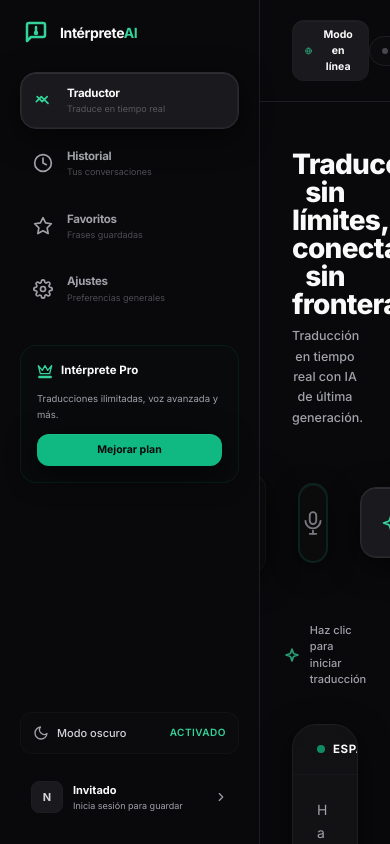
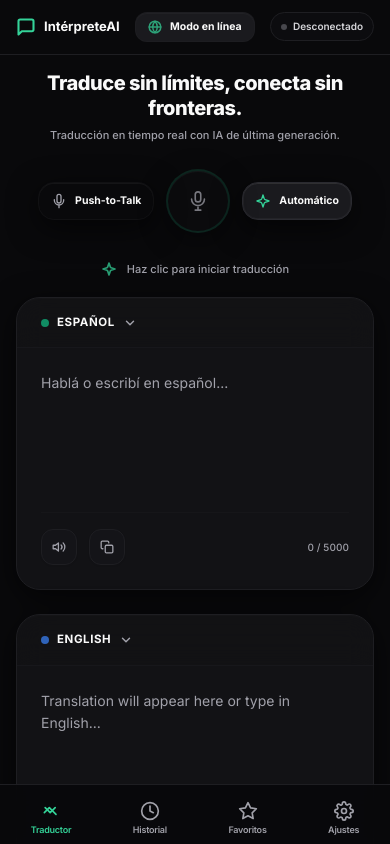
Before and after one commit to cristborrero/interprete-ai, a Next.js app: page / in a window 390 px wide. Built offline with nearby package versions, Linux system fonts and the light colour scheme.

Commit message:
feat: make layout fully responsive — mobile bottom tab bar, icon-only tablet sidebar, responsive sizing across all breakpoints

```diff
--- a/src/components/InterpreterApp.tsx
+++ b/src/components/InterpreterApp.tsx
@@ -203,22 +203,22 @@
     : 'text-text-muted hover:text-text-secondary transition-colors font-medium'
 
   return (
-    <div className="flex h-screen w-screen overflow-hidden bg-surface text-text-primary">
+    <div className="flex h-[100dvh] w-screen overflow-hidden bg-surface text-text-primary">
 
       {/* ========================================================= */}
       {/* ── COLUMNA 1: SIDEBAR DE NAVEGACIÓN IZQUIERDO ─────────────── */}
       {/* ========================================================= */}
-      <aside className="w-[260px] border-r border-border bg-surface-DEFAULT flex flex-col justify-between p-5 select-none shrink-0 z-20">
+      <aside className="hidden md:flex w-[60px] lg:w-[260px] border-r border-border bg-surface-DEFAULT flex-col justify-between py-5 px-2 lg:px-5 select-none shrink-0 z-20">
         <div className="space-y-7">
 
           {/* Logo Corporativo */}
-          <div className="flex items-center gap-3 px-1">
-            <svg className="w-6 h-6 text-emerald-400" viewBox="0 0 24 24" fill="none" stroke="currentColor" strokeWidth="2.5" strokeLinecap="round" strokeLinejoin="round">
+          <div className="flex items-center gap-3 px-1 justify-center lg:justify-start">
+            <svg className="w-6 h-6 text-emerald-400 shrink-0" viewBox="0 0 24 24" fill="none" stroke="currentColor" strokeWidth="2.5" strokeLinecap="round" strokeLinejoin="round">
               <path d="M21 15a2 2 0 0 1-2 2H7l-4 4V5a2 2 0 0 1 2-2h14a2 2 0 0 1 2 2z" />
               <path d="M12 7v5" />
               <path d="M12 12a1 1 0 1 0 0 2 1 1 0 0 0 0-2z" />
             </svg>
-            <span className="text-[14px] font-bold text-text-primary tracking-tight">
+            <span className="hidden lg:block text-[14px] font-bold text-text-primary tracking-tight">
               Intérprete<span className="text-emerald-400">AI</span>
             </span>
           </div>
@@ -274,8 +274,8 @@
             />
           </nav>
 
-          {/* Premium Pro Box */}
-          <div className="p-4 rounded-2xl border border-emerald-500/10 bg-emerald-950/5 space-y-3">
+          {/* Premium Pro Box — solo visible en desktop */}
+          <div className="hidden lg:block p-4 rounded-2xl border border-emerald-500/10 bg-emerald-950/5 space-y-3">
             <div className="flex items-center gap-2">
               <svg className="w-4 h-4 text-emerald-400" viewBox="0 0 24 24" fill="none" stroke="currentColor" strokeWidth="2" strokeLinecap="round" strokeLinejoin="round">
                 <path d="M2 4l3 12h14l3-12-6 7-4-7-4 7-6-7z" />
@@ -293,7 +293,7 @@
         </div>
 
         {/* Footer del Sidebar */}
-        <div className="space-y-4">
+        <div className="hidden lg:flex flex-col space-y-4">
           {/* Selector de Modo Oscuro */}
           <div className="flex items-center justify-between p-3 rounded-xl border border-border/40 bg-surface-1/30">
             <div className="flex items-center gap-2">
@@ -331,7 +331,14 @@
       <main className="flex-1 flex flex-col h-full overflow-hidden bg-surface relative z-10">
 
         {/* Barra superior de estado */}
-        <header className="flex items-center justify-between px-8 py-5 border-b border-border shrink-0 select-none">
+        {/* Mobile logo — only rendered inside header on mobile */}
+        <header className="flex items-center justify-between px-4 md:px-8 py-3 md:py-5 border-b border-border shrink-0 select-none">
+          <div className="flex md:hidden items-center gap-2">
+            <svg className="w-5 h-5 text-emerald-400" viewBox="0 0 24 24" fill="none" stroke="currentColor" strokeWidth="2.5" strokeLinecap="round" strokeLinejoin="round">
+              <path d="M21 15a2 2 0 0 1-2 2H7l-4 4V5a2 2 0 0 1 2-2h14a2 2 0 0 1 2 2z" />
+            </svg>
+            <span className="text-[13px] font-bold text-text-primary">IntérpreteAI</span>
+          </div>
           <div className="flex items-center gap-3">
             {!isActive && (
               <button
@@ -359,33 +366,33 @@
             )}
           </div>
 
-          <div className="flex items-center gap-3.5">
+          <div className="flex items-center gap-2 md:gap-3.5">
             {/* Botón sutil de Terminar Consulta (Desconexión) */}
             {isActive && (
               <button
                 onClick={stopSession}
-                className="px-3.5 py-1.8 rounded-xl border border-red-500/25 bg-red-950/15 hover:bg-red-950/25 hover:border-red-500/55 text-red-400 text-[10.5px] font-bold flex items-center gap-1.5 transition-all shadow-[inset_0_1px_0_rgba(255,255,255,0.02)]"
+                className="px-2.5 md:px-3.5 py-1.5 rounded-xl border border-red-500/25 bg-red-950/15 hover:bg-red-950/25 hover:border-red-500/55 text-red-400 text-[10px] md:text-[10.5px] font-bold flex items-center gap-1.5 transition-all"
               >
                 <svg className="w-3.5 h-3.5" viewBox="0 0 24 24" fill="none" stroke="currentColor" strokeWidth="2.5" strokeLinecap="round" strokeLinejoin="round">
                   <rect x="3" y="3" width="18" height="18" rx="2" ry="2" />
                 </svg>
-                <span>Terminar consulta</span>
+                <span className="hidden sm:inline">Terminar</span>
               </button>
             )}
 
             {/* Estado del WebSocket de Gemini o Servidor Local */}
-            <div className="flex items-center gap-2 px-3 py-1.5 rounded-full border border-border bg-surface-1/40">
+            <div className="flex items-center gap-1.5 md:gap-2 px-2.5 md:px-3 py-1.5 rounded-full border border-border bg-surface-1/40">
               <span className={clsx(
                 'w-1.5 h-1.5 rounded-full',
                 isActive ? 'bg-emerald-500 animate-pulse' : 'bg-text-muted/40'
               )} />
-              <span className="text-[10.5px] font-semibold text-text-secondary">
+              <span className="text-[10px] md:text-[10.5px] font-semibold text-text-secondary">
                 {isActive ? 'En línea' : 'Desconectado'}
               </span>
             </div>
 
             {/* Selector de idiomas */}
-            <div className="flex items-center gap-2 text-[11px] font-bold tracking-wider px-3.5 py-1.5 rounded-xl bg-surface-2/40 border border-border/80">
+            <div className="hidden sm:flex items-center gap-2 text-[11px] font-bold tracking-wider px-3.5 py-1.5 rounded-xl bg-surface-2/40 border border-border/80">
               <span className="text-emerald-400">ES</span>
               <span className="opacity-30">↔</span>
               <span className="text-blue-400">EN</span>
@@ -400,41 +407,41 @@
             /* ======================================================= */
             /* ── INTERFAZ PRINCIPAL: TRADUCTOR SIMULTÁNEO ─────────── */
             /* ======================================================= */
-            <div className="flex-1 flex flex-col p-8 space-y-8 max-w-[1200px] w-full mx-auto justify-between">
+            <div className="flex-1 flex flex-col px-4 md:px-8 py-4 md:py-6 space-y-4 md:space-y-8 max-w-[1200px] w-full mx-auto justify-between pb-20 md:pb-4">
 
               {/* Hero Section */}
-              <div className="text-center space-y-2 mt-4 select-none">
-                <h2 className="text-[28px] lg:text-[34px] font-extrabold tracking-tight text-text-primary antialiased leading-none">
+              <div className="text-center space-y-1.5 select-none">
+                <h2 className="text-[20px] sm:text-[26px] lg:text-[34px] font-extrabold tracking-tight text-text-primary antialiased leading-tight">
                   Traduce sin límites, conecta sin fronteras.
                 </h2>
-                <p className="text-[12.5px] lg:text-[14px] text-text-muted leading-relaxed font-medium">
+                <p className="text-[11px] sm:text-[12.5px] lg:text-[14px] text-text-muted leading-relaxed font-medium">
                   Traducción en tiempo real con IA de última generación.
                 </p>
               </div>
 
               {/* Controles de Modo & Micrófono Central */}
-              <div className="flex items-center justify-center gap-8 py-3 select-none">
+              <div className="flex items-center justify-center gap-3 md:gap-8 py-2 select-none">
 
                 {/* Botón PTT */}
                 <button
                   onClick={() => handleSetAutoMode(false)}
                   disabled={isActive}
                   className={clsx(
-                    'px-5 py-3 rounded-2xl border text-left flex items-center gap-3.5 transition-all duration-200 shadow-premium',
+                    'px-3 md:px-5 py-2.5 md:py-3 rounded-2xl border text-left flex items-center gap-2 md:gap-3.5 transition-all duration-200 shadow-premium',
                     !autoMode
                       ? 'bg-surface-2 border-border-active ring-1 ring-inset ring-white/[0.04]'
                       : 'bg-surface-DEFAULT border-border/40 text-text-muted hover:border-border-active hover:bg-surface-1/40',
                     isActive && 'opacity-40 cursor-not-allowed'
                   )}
                 >
-                  <svg className="w-5 h-5 shrink-0" viewBox="0 0 24 24" fill="none" stroke="currentColor" strokeWidth="2" strokeLinecap="round" strokeLinejoin="round">
+                  <svg className="w-4 h-4 md:w-5 md:h-5 shrink-0" viewBox="0 0 24 24" fill="none" stroke="currentColor" strokeWidth="2" strokeLinecap="round" strokeLinejoin="round">
                     <path d="M12 2a3 3 0 0 0-3 3v7a3 3 0 0 0 6 0V5a3 3 0 0 0-3-3Z" />
                     <path d="M19 10v1a7 7 0 0 1-14 0v-1" />
                     <line x1="12" y1="19" x2="12" y2="22" />
                   </svg>
                   <div className="flex flex-col">
-                    <span className="text-[11px] font-bold text-text-primary">Push-to-Talk</span>
-                    <span className="text-[9.5px] text-text-muted">Presiona para hablar</span>
+                    <span className="text-[10.5px] md:text-[11px] font-bold text-text-primary">Push-to-Talk</span>
+                    <span className="hidden sm:block text-[9.5px] text-text-muted">Presiona para hablar</span>
                   </div>
                 </button>
 
@@ -449,7 +456,7 @@
                   onTouchEnd={(e) => { e.preventDefault(); handlePressEnd() }}
                   disabled={isActive && !canTalk && !isListening}
                   className={clsx(
-                    'relative w-20 h-20 rounded-full border-2 transition-all duration-300',
+                    'relative w-16 h-16 md:w-20 md:h-20 rounded-full border-2 transition-all duration-300',
                     'flex items-center justify-center select-none touch-none shadow-premium',
                     orbBorder,
                     (isActive && canTalk) && 'active:scale-95 hover:shadow-premium-hover',
@@ -459,7 +466,7 @@
                   {isListening && (
                     <span className="absolute inset-0 rounded-full border border-emerald-500/25 pulse-ring" />
                   )}
-                  <MicIcon size={26} active={isListening || isActive} translating={isTranslating} />
+                  <MicIcon size={22} active={isListening || isActive} translating={isTranslating} />
                 </button>
 
                 {/* Botón Automático */}
@@ -467,19 +474,19 @@
                   onClick={() => handleSetAutoMode(true)}
                   disabled={isActive}
                   className={clsx(
-                    'px-5 py-3 rounded-2xl border text-left flex items-center gap-3.5 transition-all duration-200 shadow-premium',
+                    'px-3 md:px-5 py-2.5 md:py-3 rounded-2xl border text-left flex items-center gap-2 md:gap-3.5 transition-all duration-200 shadow-premium',
                     autoMode
                       ? 'bg-surface-2 border-border-active ring-1 ring-inset ring-white/[0.04]'
                       : 'bg-surface-DEFAULT border-border/40 text-text-muted hover:border-border-active hover:bg-surface-1/40',
                     isActive && 'opacity-40 cursor-not-allowed'
                   )}
                 >
-                  <svg className="w-5 h-5 text-emerald-400 shrink-0" viewBox="0 0 24 24" fill="none" stroke="currentColor" strokeWidth="2" strokeLinecap="round" strokeLinejoin="round">
+                  <svg className="w-4 h-4 md:w-5 md:h-5 text-emerald-400 shrink-0" viewBox="0 0 24 24" fill="none" stroke="currentColor" strokeWidth="2" strokeLinecap="round" strokeLinejoin="round">
                     <path d="m12 3-1.912 5.813a2 2 0 0 1-1.275 1.275L3 12l5.813 1.912a2 2 0 0 1 1.275 1.275L12 21l1.912-5.813a2 2 0 0 1 1.275-1.275L21 12l-5.813-1.912a2 2 0 0 1-1.275-1.275L12 3Z" />
                   </svg>
                   <div className="flex flex-col">
-                    <span className="text-[11px] font-bold text-text-primary">Automático</span>
-                    <span className="text-[9.5px] text-text-muted">Detección de idioma</span>
+                    <span className="text-[10.5px] md:text-[11px] font-bold text-text-primary">Automático</span>
+                    <span className="hidden sm:block text-[9.5px] text-text-muted">Detección de idioma</span>
                   </div>
                 </button>
 
@@ -628,7 +635,7 @@
               )}
 
               {/* Grilla Inferior de 4 Columnas */}
-              <div className="grid grid-cols-1 md:grid-cols-2 lg:grid-cols-4 gap-6 pt-4 select-none">
+              <div className="grid grid-cols-2 lg:grid-cols-4 gap-3 md:gap-6 pt-2 md:pt-4 select-none">
                 <ValueCard
                   title="Traducción en tiempo real"
                   desc="Resultados instantáneos y precisos."
@@ -692,7 +699,7 @@
             /* ======================================================= */
             /* ── PESTAÑA: HISTORIAL COMPLETO DE DIÁLOGOS ────────────── */
             /* ======================================================= */
-            <div className="flex-1 flex flex-col p-8 max-w-[1000px] w-full mx-auto justify-between">
+            <div className="flex-1 flex flex-col px-4 md:px-8 py-4 max-w-[1000px] w-full mx-auto justify-between pb-20 md:pb-4">
               <div className="flex-1 rounded-3xl border border-border bg-surface-1 shadow-premium overflow-hidden min-h-[500px] flex flex-col">
                 <TranscriptPanel
                   entries={transcript}
@@ -704,7 +711,7 @@
           )}
 
           {activeTab === 'favoritos' && (
-            <div className="flex-1 flex flex-col p-8 max-w-[800px] w-full mx-auto space-y-6">
+            <div className="flex-1 flex flex-col px-4 md:px-8 py-4 max-w-[800px] w-full mx-auto space-y-6 pb-20 md:pb-4">
               <div className="space-y-1.5 select-none">
                 <h3 className="text-[18px] font-bold text-text-primary">Frases Favoritas</h3>
                 <p className="text-[11px] text-text-muted">Marcá con favoritos las frases de traducción recurrente para tenerlas al alcance rápido.</p>
@@ -730,7 +737,7 @@
           )}
 
           {activeTab === 'ajustes' && (
-            <div className="flex-1 flex flex-col p-8 max-w-[800px] w-full mx-auto space-y-6">
+            <div className="flex-1 flex flex-col px-4 md:px-8 py-4 max-w-[800px] w-full mx-auto space-y-6 pb-20 md:pb-4">
               <div className="space-y-1.5 select-none">
                 <h3 className="text-[18px] font-bold text-text-primary">Ajustes Generales</h3>
                 <p className="text-[11px] text-text-muted">Ajustá la configuración del sintetizador de voz y la conexión del traductor.</p>
@@ -798,6 +805,39 @@
 
         </div>
       </main>
+
+      {/* Bottom Tab Bar — mobile only */}
+      <nav className="md:hidden fixed bottom-0 left-0 right-0 z-30 bg-surface/95 backdrop-blur-md border-t border-border flex items-center justify-around pb-safe pt-2">
+        {([
+          { key: 'traductor', label: 'Traductor', path: 'm5 8 6 6 6-6 M4 14 l6-6 8 8' },
+          { key: 'historial', label: 'Historial', circle: true },
+          { key: 'favoritos', label: 'Favoritos', star: true },
+          { key: 'ajustes',   label: 'Ajustes',   gear: true },
+        ] as const).map(({ key, label }) => (
+          <button
+            key={key}
+            onClick={() => setActiveTab(key)}
+            className={clsx(
+              'flex flex-col items-center gap-0.5 px-4 py-2 rounded-xl transition-all min-w-[60px]',
+              activeTab === key ? 'text-emerald-400' : 'text-text-muted'
+            )}
+          >
+            {key === 'traductor' && (
+              <svg className="w-5 h-5" viewBox="0 0 24 24" fill="none" stroke="currentColor" strokeWidth="2" strokeLinecap="round" strokeLinejoin="round"><path d="m5 8 6 6 6-6" /><path d="m4 14 6-6 8 8" /></svg>
+            )}
+            {key === 'historial' && (
+              <svg className="w-5 h-5" viewBox="0 0 24 24" fill="none" stroke="currentColor" strokeWidth="2" strokeLinecap="round" strokeLinejoin="round"><circle cx="12" cy="12" r="10" /><polyline points="12 6 12 12 16 14" /></svg>
+            )}
+            {key === 'favoritos' && (
+              <svg className="w-5 h-5" viewBox="0 0 24 24" fill="none" stroke="currentColor" strokeWidth="2" strokeLinecap="round" strokeLinejoin="round"><polygon points="12 2 15.09 8.26 22 9.27 17 14.14 18.18 21.02 12 17.77 5.82 21.02 7 14.14 2 9.27 8.91 8.26 12 2" /></svg>
+            )}
+            {key === 'ajustes' && (
+              <svg className="w-5 h-5" viewBox="0 0 24 24" fill="none" stroke="currentColor" strokeWidth="2" strokeLinecap="round" strokeLinejoin="round"><circle cx="12" cy="12" r="3" /><path d="M19.4 15a1.65 1.65 0 0 0 .33 1.82l.06.06a2 2 0 1 1-2.83 2.83l-.06-.06a1.65 1.65 0 0 0-1.82-.33 1.65 1.65 0 0 0-1 1.51V21a2 2 0 0 1-4 0v-.09A1.65 1.65 0 0 0 9 19.4a1.65 1.65 0 0 0-1.82.33l-.06.06a2 2 0 1 1-2.83-2.83l.06-.06a1.65 1.65 0 0 0 .33-1.82 1.65 1.65 0 0 0-1.51-1H3a2 2 0 0 1 0-4h.09A1.65 1.65 0 0 0 4.6 9a1.65 1.65 0 0 0-.33-1.82l-.06-.06a2 2 0 1 1 2.83-2.83l.06.06a1.65 1.65 0 0 0 1.82.33H9a1.65 1.65 0 0 0 1-1.51V3a2 2 0 0 1 4 0v.09a1.65 1.65 0 0 0 1 1.51 1.65 1.65 0 0 0 1.82-.33l.06-.06a2 2 0 1 1 2.83 2.83l-.06.06a1.65 1.65 0 0 0-.33 1.82V9a1.65 1.65 0 0 0 1.51 1H21a2 2 0 0 1 0 4h-.09a1.65 1.65 0 0 0-1.51 1z" /></svg>
+            )}
+            <span className="text-[9px] font-semibold tracking-tight">{label}</span>
+          </button>
+        ))}
+      </nav>
 
     </div>
   )
```
